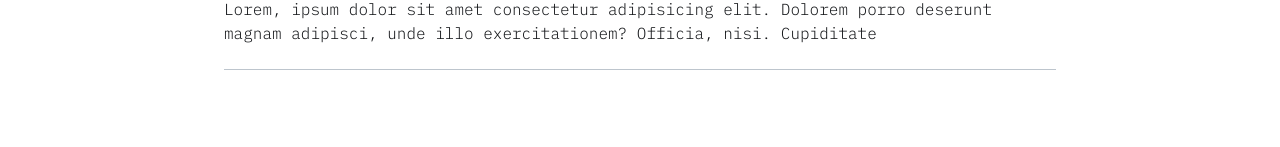
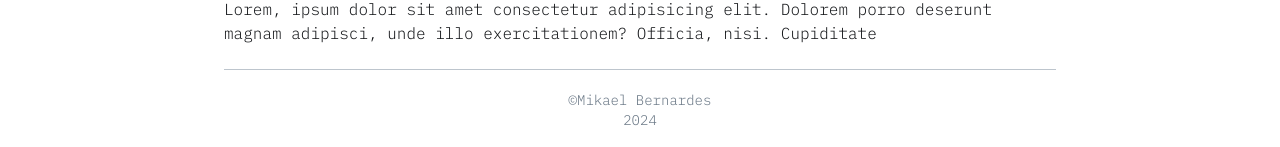
Before and after one commit to mikaelbernardes/my-app, a Next.js app: page / in a window 1280 px wide. Shown: the part 788-935 px from the top of the page. Before the commit the page ends 858 px from the top, so only its background shows below. Built offline with nearby package versions, Linux system fonts and the light colour scheme.

Commit message:
feat: add footer in layout

```diff
--- a/src/app/layout.tsx
+++ b/src/app/layout.tsx
@@ -1,6 +1,7 @@
 import type { Metadata } from "next";
 import { IBM_Plex_Mono } from "next/font/google";
 import "./globals.css";
+import { Footer } from "@/shared/layout/Footer";
 
 const ibmPlexMono = IBM_Plex_Mono({
 	subsets: ["latin"],
@@ -27,7 +28,10 @@ export default function RootLayout({
 }>) {
 	return (
 		<html lang="pt-BR">
-			<body className={ibmPlexMono.className}>{children}</body>
+			<body className={ibmPlexMono.className}>
+				{children}
+				<Footer/>
+			</body>
 		</html>
 	);
 }
--- a/src/shared/layout/DefaultNavigationHeader/index.tsx
+++ b/src/shared/layout/DefaultNavigationHeader/index.tsx
@@ -26,6 +26,7 @@ function DefaultNavigationHeader() {
 						<SocialMediaLinks
 							icon={item.icon}
 							link={item.link}
+							name={item.name}
 							key={index}
 							color={item.color}
 						/>
--- /dev/null
+++ b/src/shared/layout/Footer/index.tsx
@@ -0,0 +1,11 @@
+
+function Footer() {
+	return(
+		<footer className="w-full h-fit xs:py-2 sm:py-3 md:py-4 lg:py-5 xl:py-5 flex flex-col justify-center items-center">
+			<p className="xs:text-[8px] sm:text-[10px] md:text-xs lg:text-sm xl:text-sm font-light text-TXT300">©Mikael Bernardes</p>
+			<p className="xs:text-[8px] sm:text-[10px] md:text-xs lg:text-sm xl:text-sm font-light text-TXT300">2024</p>
+		</footer>
+	);
+}
+
+export { Footer };
```
